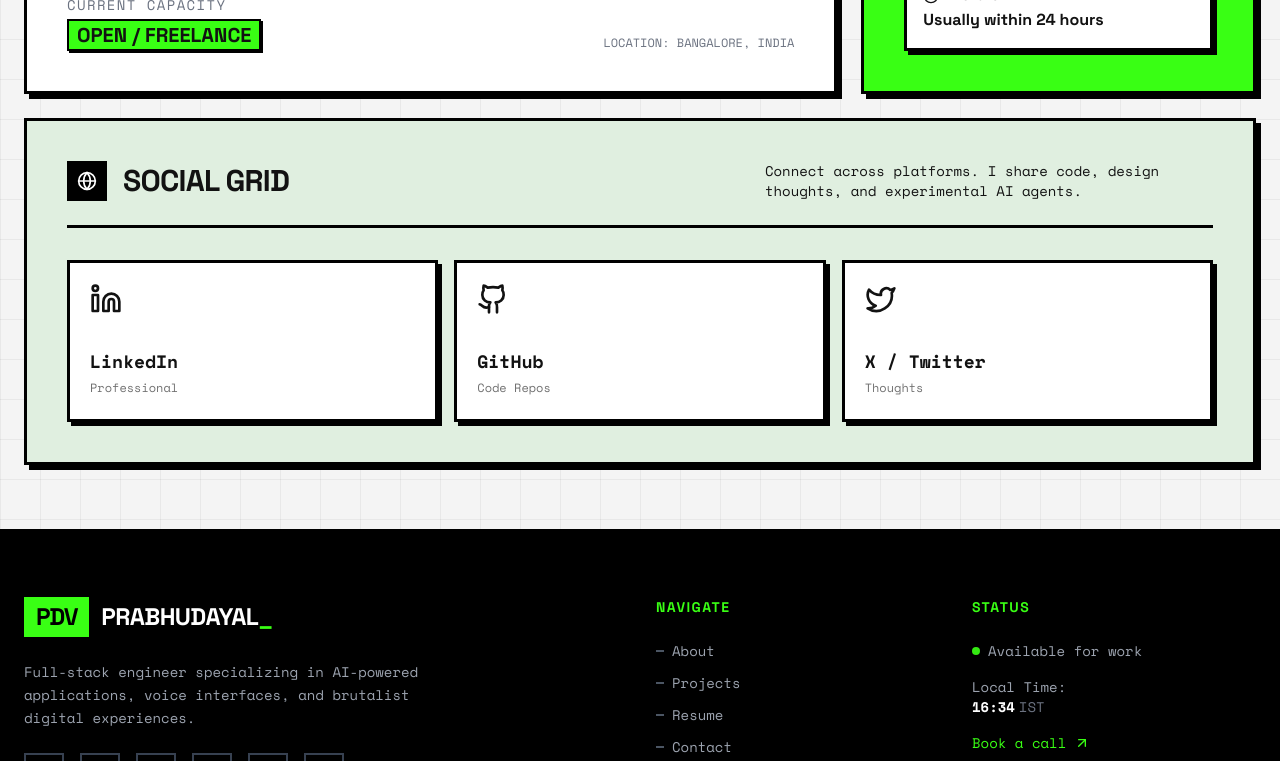
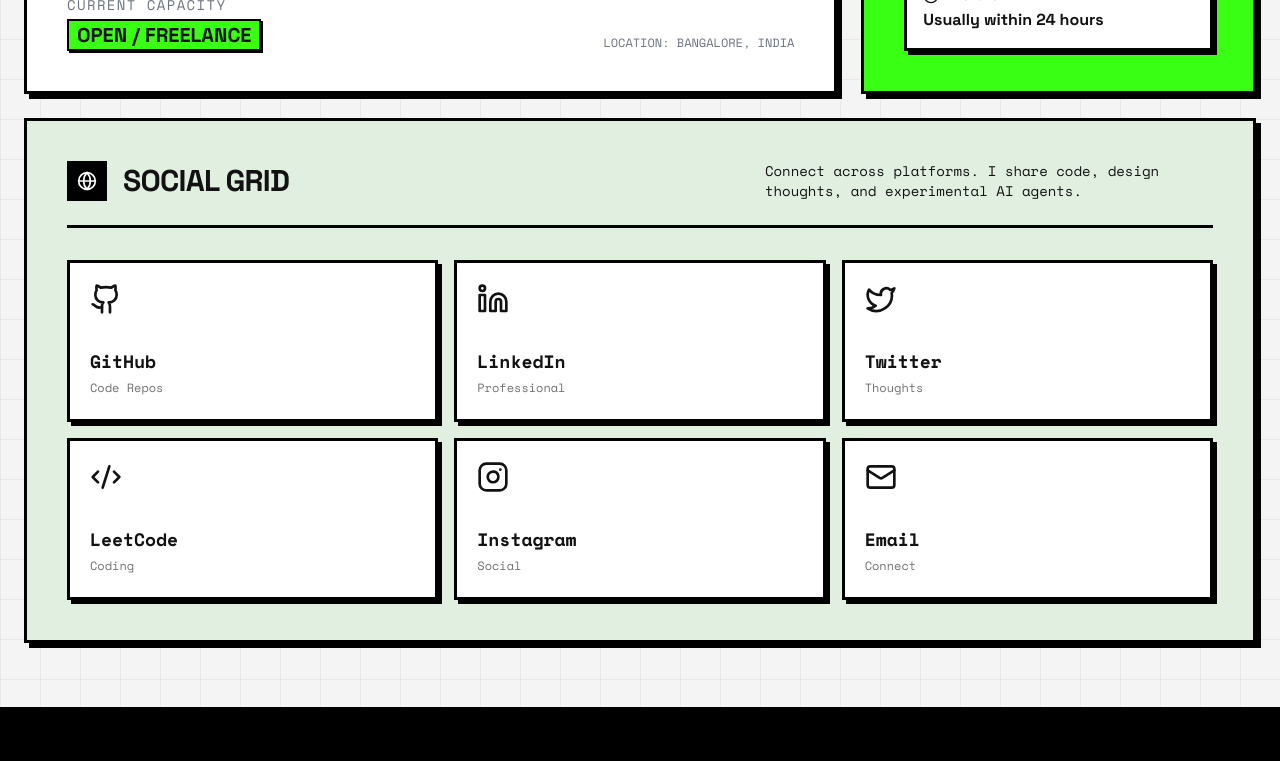
Before and after one commit to xprabhudayal/neo-brutal-v2, a Next.js app: page /contact in a window 1280 px wide. Shown: the part 564-1325 px from the top of the page. Built offline with nearby package versions, Linux system fonts and the light colour scheme.

Commit message:
feat: refactor social links, add tooltips, and update carousel speed

```diff
--- a/app/contact/page.tsx
+++ b/app/contact/page.tsx
@@ -4,8 +4,7 @@
 export default function ContactPage() {
     const { contact } = RESUME_DATA;
 
-    // Helper to find social links
-    const getSocialLink = (name: string) => contact.links.find(l => l.name === name)?.url || '#';
+
 
     return (
         <div className="flex-1 max-w-7xl mx-auto w-full px-4 md:px-6 py-8 md:py-16 bg-grid">
@@ -76,50 +75,32 @@
                     </div>
 
                     <div className="grid grid-cols-1 sm:grid-cols-2 lg:grid-cols-3 gap-4">
-                        {/* LinkedIn */}
+                        {contact.links.map((link) => {
+                            const Icon = link.icon || ArrowUpRight;
+                            return (
                                 <a
-                            href={getSocialLink('LinkedIn')}
+                                    key={link.name}
+                                    href={link.url}
                                     target="_blank"
                                     rel="noopener noreferrer"
-                            className="block p-5 bg-white hover:bg-primary hover:text-black btn-neo group/card h-full"
+                                    className="block p-5 bg-white hover:bg-primary hover:text-black btn-neo group/card h-full w-full text-left"
                                 >
                                     <div className="flex justify-between items-start mb-8">
-                                <Linkedin className="w-8 h-8" />
+                                        <Icon className="w-8 h-8" />
                                         <ArrowUpRight className="w-6 h-6 opacity-0 group-hover/card:opacity-100 transition-opacity -translate-y-1 translate-x-1" />
                                     </div>
-                            <span className="font-bold font-mono text-lg block">LinkedIn</span>
-                            <span className="text-xs font-mono opacity-60">Professional</span>
+                                    <span className="font-bold font-mono text-lg block">{link.name}</span>
+                                    <span className="text-xs font-mono opacity-60">
+                                        {link.name === 'LinkedIn' ? 'Professional' :
+                                            link.name === 'GitHub' ? 'Code Repos' :
+                                                link.name === 'Twitter' ? 'Thoughts' :
+                                                    link.name === 'Instagram' ? 'Social' :
+                                                        link.name === 'LeetCode' ? 'Coding' :
+                                                            'Connect'}
+                                    </span>
                                 </a>
-
-                        {/* GitHub */}
-                        <a
-                            href={getSocialLink('GitHub')}
-                            target="_blank"
-                            rel="noopener noreferrer"
-                            className="block p-5 bg-white hover:bg-primary hover:text-black btn-neo group/card h-full"
-                        >
-                            <div className="flex justify-between items-start mb-8">
-                                <Github className="w-8 h-8" />
-                                <ArrowUpRight className="w-6 h-6 opacity-0 group-hover/card:opacity-100 transition-opacity -translate-y-1 translate-x-1" />
-                            </div>
-                            <span className="font-bold font-mono text-lg block">GitHub</span>
-                            <span className="text-xs font-mono opacity-60">Code Repos</span>
-                        </a>
-
-                        {/* X / Twitter */}
-                        <a
-                            href={getSocialLink('X (Twitter)')}
-                            target="_blank"
-                            rel="noopener noreferrer"
-                            className="block p-5 bg-white hover:bg-primary hover:text-black btn-neo group/card h-full"
-                        >
-                            <div className="flex justify-between items-start mb-8">
-                                <Twitter className="w-8 h-8" />
-                                <ArrowUpRight className="w-6 h-6 opacity-0 group-hover/card:opacity-100 transition-opacity -translate-y-1 translate-x-1" />
-                            </div>
-                            <span className="font-bold font-mono text-lg block">X / Twitter</span>
-                            <span className="text-xs font-mono opacity-60">Thoughts</span>
-                        </a>
+                            );
+                        })}
                     </div>
                 </section>
             </div>
--- a/app/resume/page.tsx
+++ b/app/resume/page.tsx
@@ -1,25 +1,20 @@
 "use client";
 
 import { RESUME_DATA } from "@/components/constants";
+import NeoTooltip from "@/components/NeoTooltip";
 import {
   Download,
   Briefcase,
   School,
   Trophy,
-  Mail,
-  Linkedin,
-  Github,
-  Twitter,
   Code2,
-  Instagram,
-  User
+  ArrowUpRight
 } from "lucide-react";
 
 export default function ResumePage() {
   const { contact, workExperience, education, skills, achievements } = RESUME_DATA;
 
-  // Helper to find social links
-  const getSocialLink = (name: string) => contact.links.find(l => l.name === name)?.url || '#';
+
 
   // Flatten skills for display
   const coreSkills = [...skills.programming, ...skills.ai_ml];
@@ -43,16 +38,22 @@
               <h1 className="font-bold text-xl uppercase leading-none mb-1">{RESUME_DATA.name}</h1>
               <p className="font-mono text-xs text-gray-600 mb-4">AI Engineer & Full Stack Dev</p>
 
-              <div className="flex gap-2 justify-center">
-                <a href={getSocialLink('GitHub')} target="_blank" rel="noopener noreferrer" className="flex-1 h-10 flex items-center justify-center bg-white hover:bg-black hover:text-white btn-neo">
-                  <Github className="w-5 h-5" />
-                </a>
-                <a href={getSocialLink('LinkedIn')} target="_blank" rel="noopener noreferrer" className="flex-1 h-10 flex items-center justify-center bg-white hover:bg-black hover:text-white btn-neo">
-                  <Linkedin className="w-5 h-5" />
-                </a>
-                <a href={`mailto:${contact.email}`} className="flex-1 h-10 flex items-center justify-center bg-white hover:bg-black hover:text-white btn-neo">
-                  <Mail className="w-5 h-5" />
-                </a>
+              <div className="flex gap-2 justify-center flex-wrap">
+                {contact.links.map((link) => {
+                  const Icon = link.icon || ArrowUpRight;
+                  return (
+                    <NeoTooltip key={link.name} content={link.name}>
+                      <a
+                        href={link.url}
+                        target="_blank"
+                        rel="noopener noreferrer"
+                        className="w-10 h-10 flex items-center justify-center bg-white hover:bg-primary hover:text-black btn-neo transition-all"
+                      >
+                        <Icon className="w-5 h-5" />
+                      </a>
+                    </NeoTooltip>
+                  );
+                })}
               </div>
             </div>
 
--- a/components/LogoSpotlightCarousel.tsx
+++ b/components/LogoSpotlightCarousel.tsx
@@ -43,7 +43,7 @@
     useEffect(() => {
         const interval = setInterval(() => {
             setCurrentIndex((prev) => (prev + 1) % ORGANIZATIONS.length);
-        }, 4000);
+        }, 3000);
 
         return () => clearInterval(interval);
     }, []);
--- /dev/null
+++ b/components/NeoTooltip.tsx
@@ -0,0 +1,40 @@
+'use client';
+
+import React, { useState } from 'react';
+import { AnimatePresence, motion } from 'motion/react';
+
+interface NeoTooltipProps {
+    children: React.ReactNode;
+    content: string;
+}
+
+export default function NeoTooltip({ children, content }: NeoTooltipProps) {
+    const [isVisible, setIsVisible] = useState(false);
+
+    return (
+        <div
+            className="relative flex items-center justify-center"
+            onMouseEnter={() => setIsVisible(true)}
+            onMouseLeave={() => setIsVisible(false)}
+        >
+            {children}
+            <AnimatePresence>
+                {isVisible && (
+                    <motion.div
+                        initial={{ opacity: 0, y: 10, scale: 0.9 }}
+                        animate={{ opacity: 1, y: 0, scale: 1 }}
+                        exit={{ opacity: 0, y: 10, scale: 0.9 }}
+                        transition={{ duration: 0.15, ease: 'easeOut' }}
+                        className="absolute bottom-full mb-2 z-50 whitespace-nowrap"
+                    >
+                        <div className="bg-black text-white px-3 py-1.5 font-mono text-xs font-bold uppercase tracking-wide border-2 border-primary">
+                            {content}
+                        </div>
+                        {/* Arrow/Pointer */}
+                        <div className="w-0 h-0 border-l-[6px] border-l-transparent border-r-[6px] border-r-transparent border-t-[6px] border-t-black absolute left-1/2 -translate-x-1/2 -bottom-[6px]"></div>
+                    </motion.div>
+                )}
+            </AnimatePresence>
+        </div>
+    );
+}
```
Also changed, not shown: app/links/LinksClient.tsx (+5 -3 lines). Lines whose indentation alone changed are shown as unchanged.
